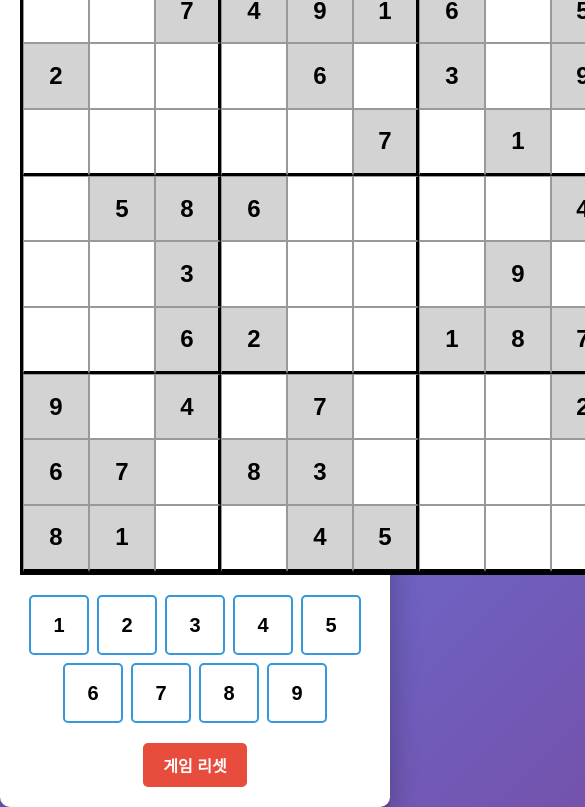
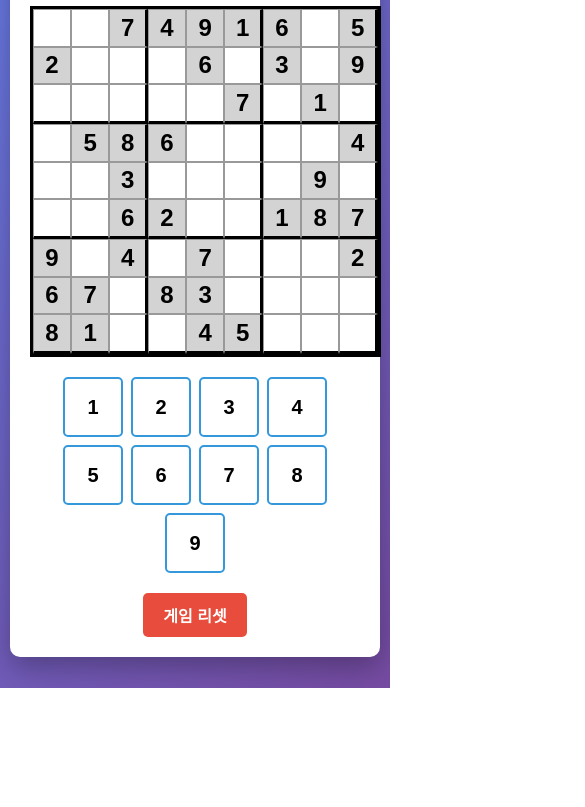
Before and after one commit to daesikkong/sudoku, a plain HTML site: page index.html in a window 390 px wide. Shown: the part 156-963 px from the top of the page, 585 px wide, since content can reach past the window. After the commit the page ends 844 px from the top, so only its background shows below. Drawn offline with Linux system fonts and the light colour scheme.

Commit message:
Fix responsive layout for mobile in index.html

```diff
--- a/index.html
+++ b/index.html
@@ -25,7 +25,7 @@
             border-radius: 10px;
             box-shadow: 0 10px 30px rgba(0, 0, 0, 0.3);
             padding: 20px;
-            max-width: 650px;
+            max-width: min(650px, 95vw);
             width: 100%;
         }
 
@@ -51,8 +51,8 @@
             gap: 0;
             margin-bottom: 20px;
             border: 3px solid black;
-            width: 600px;
-            height: 600px;
+            width: min(90vw, 600px);
+            height: min(90vw, 600px);
             margin-left: auto;
             margin-right: auto;
         }
```
